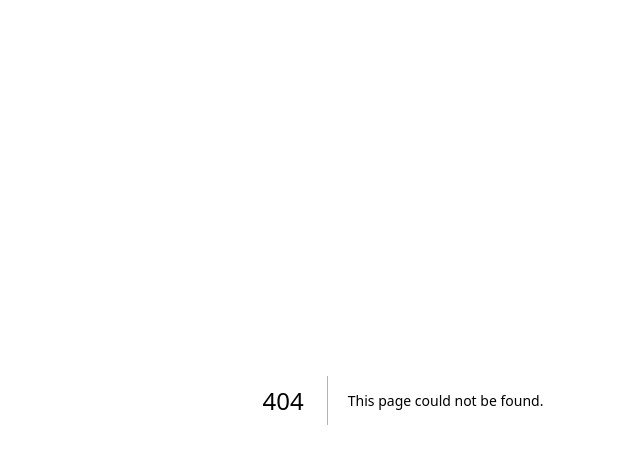
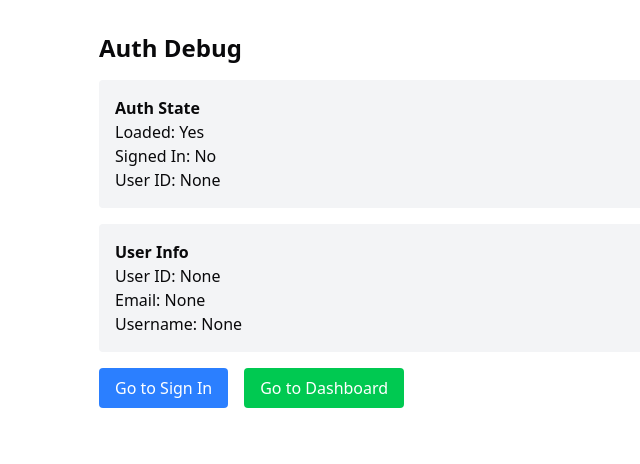
Before and after one commit to kere-hore/split-bill, a Next.js app: page /debug-auth in a window 1280 px wide. Before the commit this address had no page. Shown: the top 464 px of the page, without its empty margins (237-877 px from the left). Built offline with nearby package versions, Linux system fonts and the light colour scheme; no server answers.

Commit message:
debug: add auth debug page

```diff
--- a/src/app/api/health/route.ts
+++ b/src/app/api/health/route.ts
@@ -1,24 +1,27 @@
 import { NextResponse } from 'next/server'
 
 export async function GET() {
-  const requiredEnvVars = [
-    'NEXT_PUBLIC_CLERK_PUBLISHABLE_KEY',
-    'CLERK_SECRET_KEY',
-    'DATABASE_URL'
-  ]
-
-  const missingVars = requiredEnvVars.filter(varName => !process.env[varName])
-
-  const health = {
-    status: missingVars.length === 0 ? 'healthy' : 'unhealthy',
+  const envCheck = {
+    clerk: {
+      publishableKey: process.env.NEXT_PUBLIC_CLERK_PUBLISHABLE_KEY?.substring(0, 20) + '...',
+      secretKey: process.env.CLERK_SECRET_KEY ? 'Set' : 'Missing',
+      signInUrl: process.env.NEXT_PUBLIC_CLERK_SIGN_IN_URL,
+      signUpUrl: process.env.NEXT_PUBLIC_CLERK_SIGN_UP_URL,
+      afterSignIn: process.env.NEXT_PUBLIC_CLERK_AFTER_SIGN_IN_URL,
+      afterSignUp: process.env.NEXT_PUBLIC_CLERK_AFTER_SIGN_UP_URL,
+    },
+    database: {
+      url: process.env.DATABASE_URL ? 'Set' : 'Missing',
+    },
+    aws: {
+      accessKey: process.env.AWS_ACCESS_KEY_ID ? 'Set' : 'Missing',
+      secretKey: process.env.AWS_SECRET_ACCESS_KEY ? 'Set' : 'Missing',
+      region: process.env.AWS_REGION,
+      bucket: process.env.AWS_S3_BUCKET,
+    },
+    environment: process.env.NODE_ENV,
     timestamp: new Date().toISOString(),
-    environment: process.env.NODE_ENV,
-    missingEnvVars: missingVars,
-    clerkConfigured: !!(process.env.NEXT_PUBLIC_CLERK_PUBLISHABLE_KEY && process.env.CLERK_SECRET_KEY),
-    databaseConfigured: !!process.env.DATABASE_URL
   }
 
-  return NextResponse.json(health, {
-    status: health.status === 'healthy' ? 200 : 500
-  })
+  return NextResponse.json(envCheck)
 }
--- /dev/null
+++ b/src/app/debug-auth/page.tsx
@@ -0,0 +1,63 @@
+'use client'
+
+import { useAuth, useUser } from '@clerk/nextjs'
+import { useRouter } from 'next/navigation'
+import { useEffect } from 'react'
+
+export default function DebugAuth() {
+  const { isLoaded, isSignedIn, userId } = useAuth()
+  const { user } = useUser()
+  const router = useRouter()
+
+  useEffect(() => {
+    console.log('Auth Debug:', {
+      isLoaded,
+      isSignedIn,
+      userId,
+      user: user?.id,
+      pathname: window.location.pathname,
+      href: window.location.href
+    })
+  }, [isLoaded, isSignedIn, userId, user])
+
+  if (!isLoaded) {
+    return <div>Loading auth state...</div>
+  }
+
+  return (
+    <div className="p-8 max-w-2xl mx-auto">
+      <h1 className="text-2xl font-bold mb-4">Auth Debug</h1>
+
+      <div className="space-y-4">
+        <div className="p-4 bg-gray-100 rounded">
+          <h2 className="font-semibold">Auth State</h2>
+          <p>Loaded: {isLoaded ? 'Yes' : 'No'}</p>
+          <p>Signed In: {isSignedIn ? 'Yes' : 'No'}</p>
+          <p>User ID: {userId || 'None'}</p>
+        </div>
+
+        <div className="p-4 bg-gray-100 rounded">
+          <h2 className="font-semibold">User Info</h2>
+          <p>User ID: {user?.id || 'None'}</p>
+          <p>Email: {user?.primaryEmailAddress?.emailAddress || 'None'}</p>
+          <p>Username: {user?.username || 'None'}</p>
+        </div>
+
+        <div className="space-x-4">
+          <button
+            onClick={() => router.push('/sign-in')}
+            className="px-4 py-2 bg-blue-500 text-white rounded"
+          >
+            Go to Sign In
+          </button>
+          <button
+            onClick={() => router.push('/dashboard')}
+            className="px-4 py-2 bg-green-500 text-white rounded"
+          >
+            Go to Dashboard
+          </button>
+        </div>
+      </div>
+    </div>
+  )
+}
--- a/src/middleware.ts
+++ b/src/middleware.ts
@@ -10,38 +10,49 @@ const isProtectedRoute = createRouteMatcher([
   '/api/settlements(.*)'
 ])
 
-const isPublicRoute = createRouteMatcher([
+const isAuthRoute = createRouteMatcher([
   '/sign-in(.*)',
   '/sign-up(.*)'
 ])
 
 export default clerkMiddleware(async (auth, req) => {
+  const { pathname } = req.nextUrl
+
+  // Skip middleware for static files and API routes that don't need auth
+  if (pathname.startsWith('/api/public') || pathname.startsWith('/_next')) {
+    return NextResponse.next()
+  }
+
   try {
     const session = await auth()
-    const { pathname } = req.nextUrl
+    const isAuthenticated = !!session.userId
 
-    // Redirect authenticated users from root to dashboard
-    if (pathname === '/' && session.userId) {
-      return NextResponse.redirect(new URL('/dashboard', req.url))
-    }
-
-    // Redirect unauthenticated users from root to sign-up
-    if (pathname === '/' && !session.userId) {
-      return NextResponse.redirect(new URL('/sign-up', req.url))
+    // Handle root path
+    if (pathname === '/') {
+      if (isAuthenticated) {
+        return NextResponse.redirect(new URL('/dashboard', req.url))
+      } else {
+        return NextResponse.redirect(new URL('/sign-up', req.url))
+      }
     }
 
     // Redirect authenticated users away from auth pages
-    if (isPublicRoute(req) && session.userId) {
+    if (isAuthRoute(req) && isAuthenticated) {
       return NextResponse.redirect(new URL('/dashboard', req.url))
     }
 
     // Protect routes that require authentication
-    if (isProtectedRoute(req) && !session.userId) {
+    if (isProtectedRoute(req) && !isAuthenticated) {
       return NextResponse.redirect(new URL('/sign-in', req.url))
     }
+
+    return NextResponse.next()
   } catch (error) {
     console.error('Clerk middleware error:', error)
-    // Allow request to continue on auth errors
+    // On auth errors, redirect to sign-in for protected routes
+    if (isProtectedRoute(req)) {
+      return NextResponse.redirect(new URL('/sign-in', req.url))
+    }
     return NextResponse.next()
   }
 })
```
Also changed, not shown: 1 other file (tests, documents, lock files or other folders).
